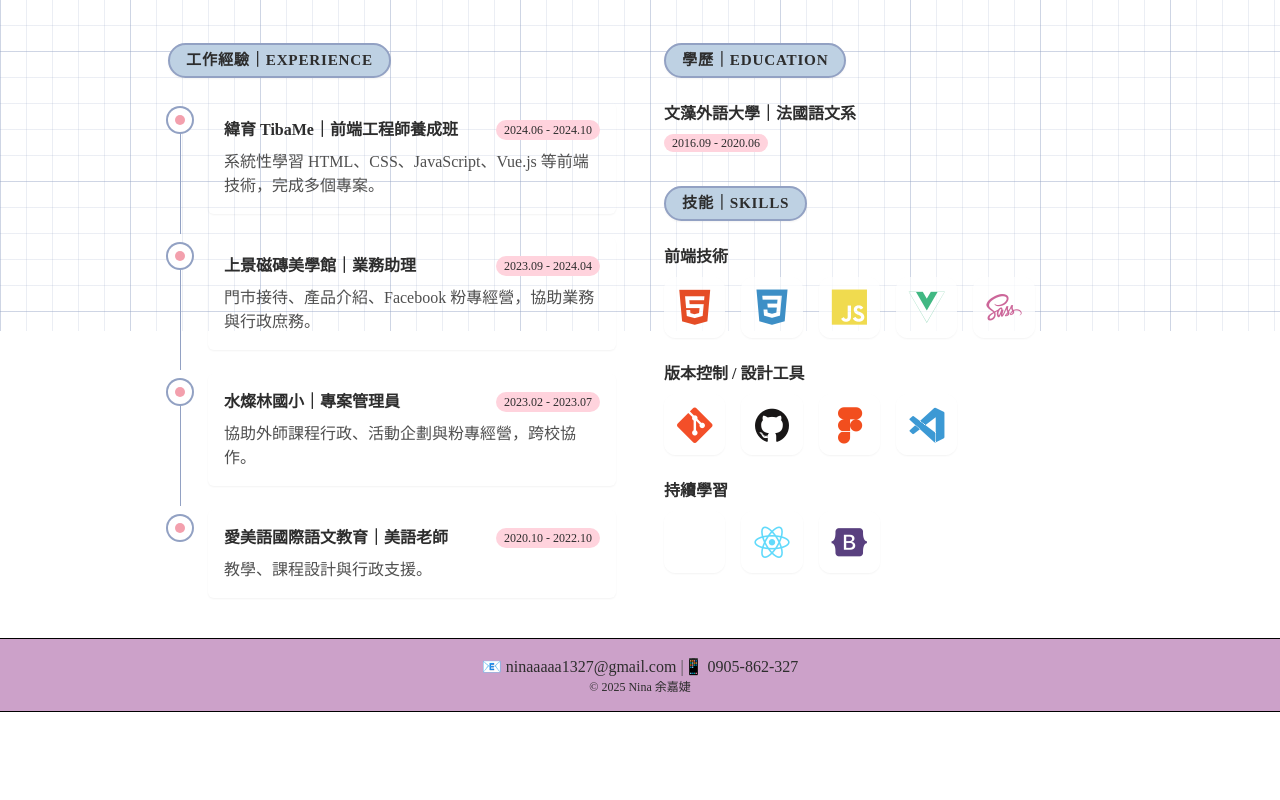
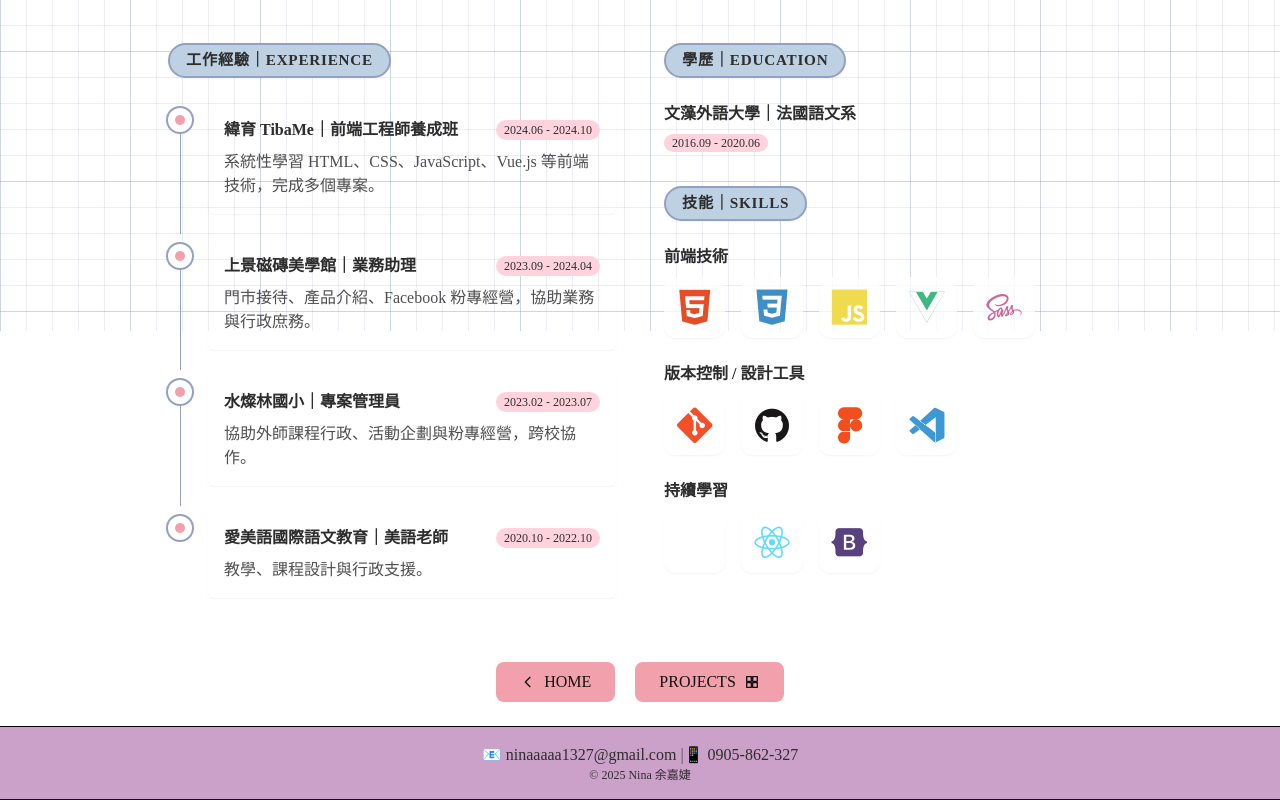
Before and after one commit to isnina47/About_Nina, a Vue app: page /About_Nina/resume in a window 1280 px wide. Shown: the part 469-1269 px from the top of the page. Before the commit the page ends 1181 px from the top, so only its background shows below. Built offline with nearby package versions, Linux system fonts and the light colour scheme.

Commit message:
style : 修改 btn 樣式

```diff
--- a/src/views/Resume.vue
+++ b/src/views/Resume.vue
@@ -27,7 +27,7 @@
 </script>
 
 <template>
-  <section>
+  <section class="animate__animated animate__fadeIn animate__fast">
     <div class="relative mx-auto max-w-5xl overflow-hidden">
       <!-- 卡片內容（保持相對定位，蓋在裝飾之上） -->
       <div class="relative p-6 md:p-10">
@@ -39,7 +39,7 @@
 
           <!-- 右半邊 -->
           <div
-            class="relative rounded-2xl border border-[#222222] bg-[#e2d3ff]/20 shadow-md backdrop-blur-sm p-6"
+            class="relative rounded-2xl border border-[#222222] bg-[#e2d3ff]/40 shadow-md backdrop-blur-sm p-6"
           >
             <h1 class="text-2xl font-bold text-title mb-3">朝前端工程師邁進！</h1>
             <p class="text-text mb-6 leading-relaxed">
@@ -231,6 +231,42 @@
           </div>
         </div>
       </div>
+      <!-- 快捷按鈕 -->
+      <div class="my-6 flex flex-wrap gap-5 justify-center">
+        <!-- 回首頁 -->
+        <router-link
+          to="/"
+          class="inline-flex items-center justify-center px-6 py-2 rounded-lg text-btnText bg-btn hover:bg-btnHover transition"
+        >
+          <!-- 小箭頭 icon -->
+          <svg class="mr-2 h-4 w-4" viewBox="0 0 24 24" fill="none" stroke="currentColor">
+            <path
+              stroke-linecap="round"
+              stroke-linejoin="round"
+              stroke-width="2"
+              d="M15 19l-7-7 7-7"
+            />
+          </svg>
+          HOME
+        </router-link>
+
+        <!-- 作品集 -->
+        <router-link
+          to="/portfolio"
+          class="inline-flex items-center justify-center px-6 py-2 rounded-lg text-btnText bg-btn hover:bg-btnHover transition"
+        >
+          PROJECTS
+          <!-- 小方格 icon（可省略） -->
+          <svg class="ml-2 h-4 w-4" viewBox="0 0 24 24" fill="none" stroke="currentColor">
+            <path
+              stroke-linecap="round"
+              stroke-linejoin="round"
+              stroke-width="2"
+              d="M4 4h7v7H4zM13 4h7v7h-7zM4 13h7v7H4zM13 13h7v7h-7z"
+            />
+          </svg>
+        </router-link>
+      </div>
     </div>
   </section>
 </template>
--- a/tailwind.config.js
+++ b/tailwind.config.js
@@ -16,9 +16,9 @@ export default {
         textHover: '#ffffff', // hover 重點
         totop: '#333333',
 
-        btn: '#CCA1C9', // 主要按鈕
-        btnHover: '#92A1C3', // hover（仍在五色內）
-        btnText: '#ffffff',
+        btn: '#F3A0AD', // 主要按鈕
+        btnHover: '#BED1E3',
+        btnText: '#111111',
         btnborder: '#92A1C3',
         border: '#92A1C3',
 
```
